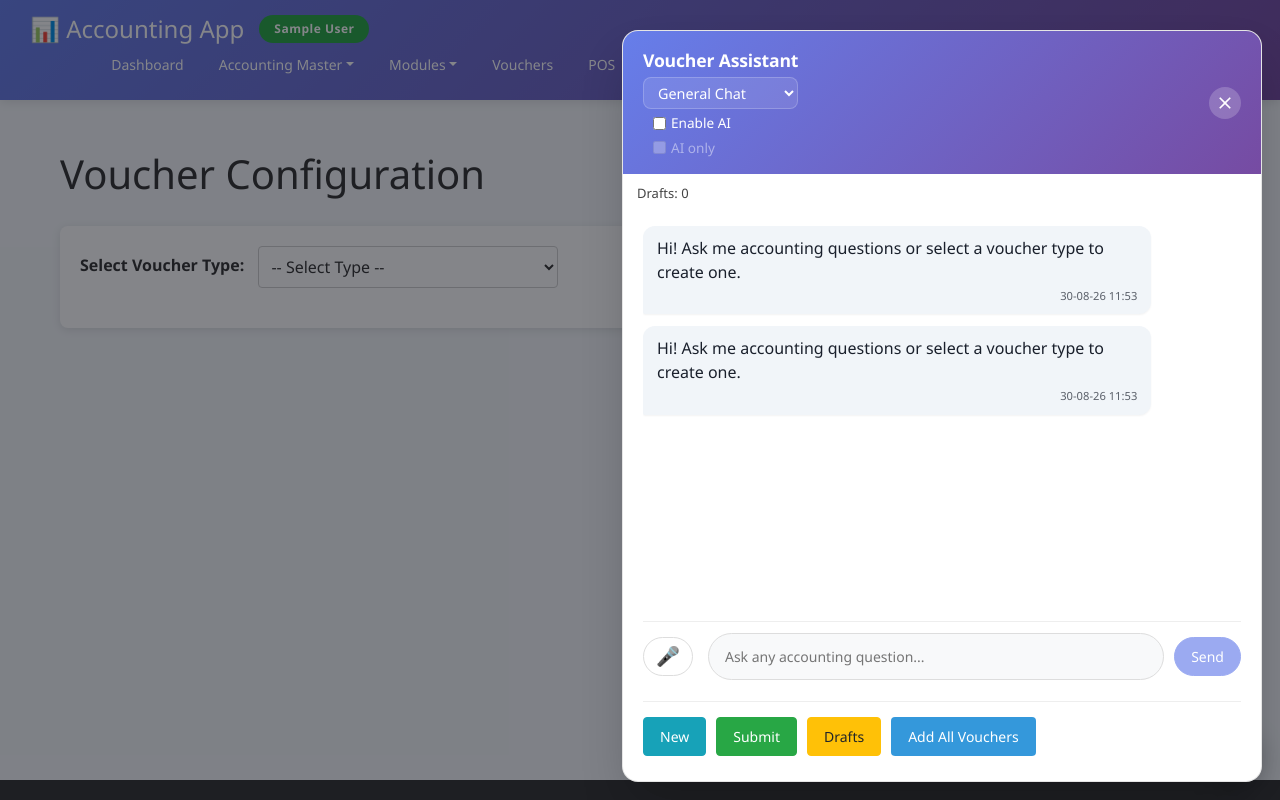
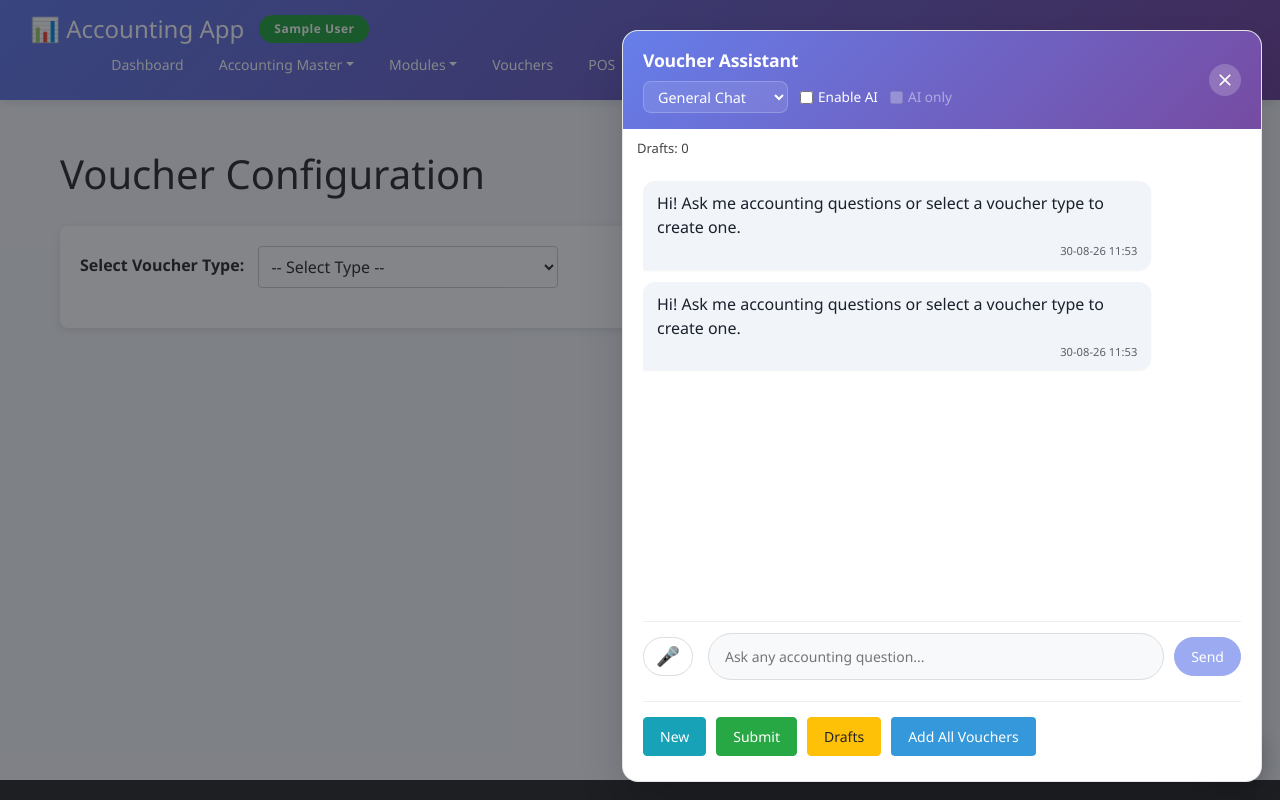
Before and after one commit to muhammednafick-cyber/accounting-app, a Flask app: page /admin/voucher_config in a window 1280 px wide, after a click that opens the changed part. Run offline with Flask 3, Linux system fonts and the light colour scheme; the visitor is signed in with stand-in values (Sample User, id 1); data that the repository does not hold is empty; parts of the project's set-up code (start-up, migrations or seed data) failed here and were passed over; some libraries are stand-ins or nearby versions.

Commit message:
Straighten the assistant header
The title, the voucher-type select and the two AI switches are siblings in a
container laid out as a column, so each took its own row and the switch
labels broke mid-phrase - "Enable" above "AI". Laid out as a wrapping row
with the title on its own line, the switches stay together and wrap as a
pair.

The select was also being stretched to the full width of the header. Ledger,
Groups, Cost Centres, Sub Groups and Inventory Groups each declare
`input, select { width: 100% !important }` for their own form, unscoped, and
the assistant renders on every page. Its select and switch checkboxes now
hold their own size the way the message input already did.

Co-Authored-By: Claude Opus 5 <noreply@anthropic.com>

```diff
--- a/static/style.css
+++ b/static/style.css
@@ -787,10 +787,43 @@ table td button {
     color: white;
 }
 
+/* Title on its own line, then the voucher-type select and the AI switches
+   side by side. Laid out as a column this stacked all four, and the switch
+   labels broke mid-phrase ("Enable" / "AI") once the window was narrow. */
 .global-chat-header-left {
     display: flex;
-    flex-direction: column;
-    gap: 4px;
+    flex-wrap: wrap;
+    align-items: center;
+    gap: 8px 12px;
+    flex: 1 1 auto;
+    min-width: 0;
+}
+
+.global-chat-header-left .global-chat-title {
+    flex: 1 0 100%;
+}
+
+/* The switches wrap as a pair rather than letting a label split in two. */
+.global-chat-ai-toggle {
+    white-space: nowrap;
+    margin-left: 0 !important;
+}
+
+/* Ledger, Groups, Cost Centres, Sub Groups and Inventory Groups each force
+   `input, select { width: 100% !important }` for their own form, unscoped.
+   The assistant is on every page, so its controls have to hold their own
+   size or the widget changes shape from one screen to the next - the message
+   input above already does the same. */
+.global-chat-window .global-chat-select {
+    width: auto !important;
+    flex: 0 1 auto;
+    max-width: 100%;
+}
+
+.global-chat-window .global-chat-ai-toggle input[type="checkbox"] {
+    width: auto !important;
+    flex: 0 0 auto;
+    margin: 0;
 }
 
 .global-chat-title {
@@ -825,6 +858,9 @@ table td button {
 .global-chat-close {
     width: 32px;
     height: 32px;
+    /* Never squeezed by the switches next to it, and never sat under them. */
+    flex: 0 0 auto;
+    margin-left: 8px;
     padding: 0;
     border-radius: 50%;
     border: none;
```
